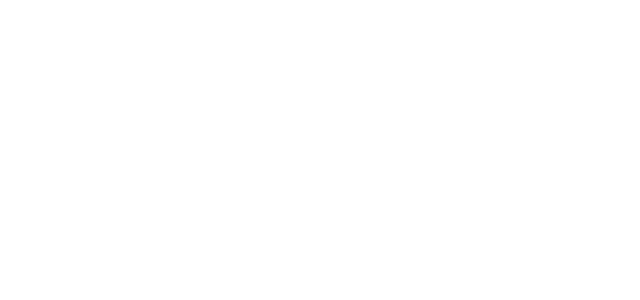
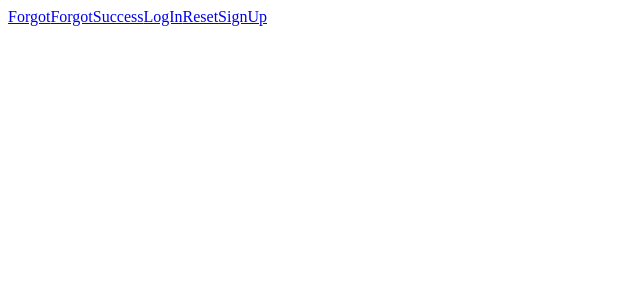
Before and after one commit to KseniaPopova02/dashboard-kit, a React (Create React App) app: page / in a window 1280 px wide. Shown: the top 300 px of the page, without its empty margins (0-640 px from the left). Built offline with nearby package versions, Linux system fonts and the light colour scheme.

Commit message:
add: layout for router im App.jsx

```diff
--- a/src/App.jsx
+++ b/src/App.jsx
@@ -1,9 +1,30 @@
 import { GlobalStyle } from "./styles/globalStyles";
+import { BrowserRouter, Route, Routes, Link } from "react-router-dom";
+import {
+  Forgot,
+  ForgotSuccess,
+  LogIn,
+  Reset,
+  SignUp,
+  NotFound,
+  Layout,
+} from "./modal";
 
 const App = () => (
-  <>
-    <GlobalStyle />
-  </>
+  <BrowserRouter>
+    {/* <GlobalStyle /> */}
+
+    <Routes>
+      <Route path="/" element={<Layout />}>
+        <Route index element={<Forgot />} />
+        <Route path="ForgotSuccess" element={<ForgotSuccess />} />
+        <Route path="LogIn" element={<LogIn />} />
+        <Route path="Reset" element={<Reset />} />
+        <Route path="SignUp" element={<SignUp />} />
+        <Route path="*" element={<NotFound />} />
+      </Route>
+    </Routes>
+  </BrowserRouter>
 );
 
 export default App;
```
